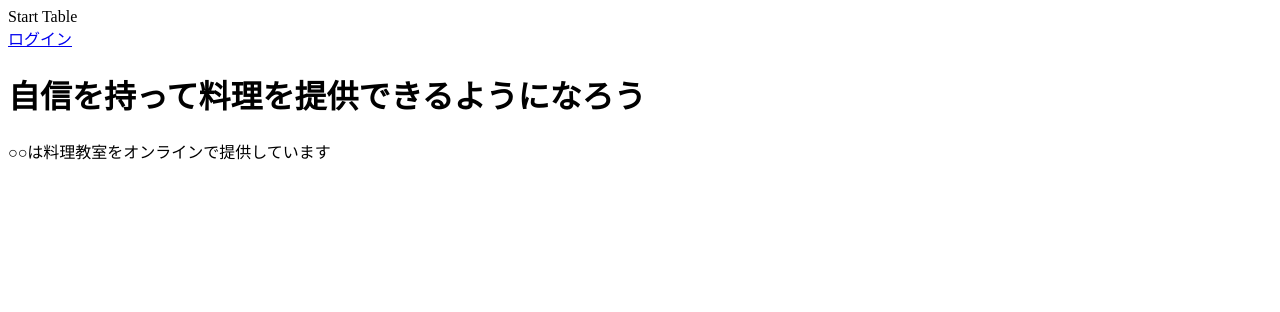
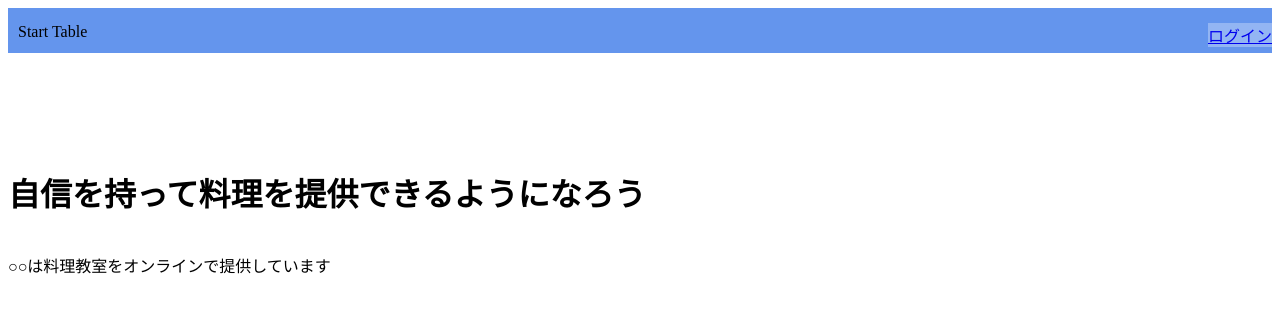
Before and after one commit to naoto575/naoto575, a plain HTML site: page index.html in a window 1280 px wide. Drawn offline with Linux system fonts and the light colour scheme.

Commit message:
Update stylesheet.css

```diff
--- a/stylesheet.css
+++ b/stylesheet.css
@@ -1,3 +1,33 @@
 .title {
     color: #02ccba;
   }
+
+header{
+    color:black;
+    background-color:cornflowerblue;
+}
+
+p{
+    float:left
+}
+
+.container{
+    padding-top:15px;
+    padding-bottom:30px;
+}
+
+.header-left{
+    float:left;
+    margin-left:10px;
+}
+
+.header-right{
+    float:right;
+    background-color: rgba(255, 255, 255, 0.3);
+}
+
+.top-wrapper{
+    padding:80px 0px 80px 0px;
+    background-image:url(/Users/hayashinaoto/Desktop/HTML LESSON/c292dc176135165f62e1f4debab707ad8_59414822_210202_2.jpg);
+    background-size:auto
+}
```
